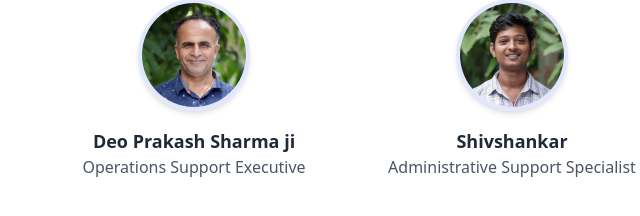
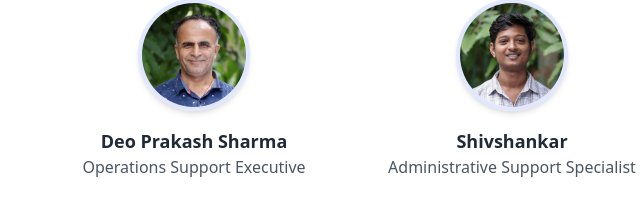
Before and after one commit to chidayashasc/The-Policy-Front, a plain HTML site: page index.html in a window 1280 px wide. Shown: the part 2596-2812 px from the top of the page, 287-927 px from the left. Drawn offline with nearby package versions, Linux system fonts and the light colour scheme.

Commit message:
Add files via upload

```diff
--- a/index.html
+++ b/index.html
@@ -169,7 +169,7 @@
         <!-- Team Member -->
         <div class="text-center">
           <img src="assets/SHARMAJI.jpg" class="w-28 h-28 mx-auto rounded-full border-4 border-indigo-100 shadow-md mb-4" />
-          <h3 class="text-lg font-semibold text-gray-800">Deo Prakash Sharma ji</h3>
+          <h3 class="text-lg font-semibold text-gray-800">Deo Prakash Sharma</h3>
           <p class="text-gray-600">Operations Support Executive</p>
         </div>
 
```
